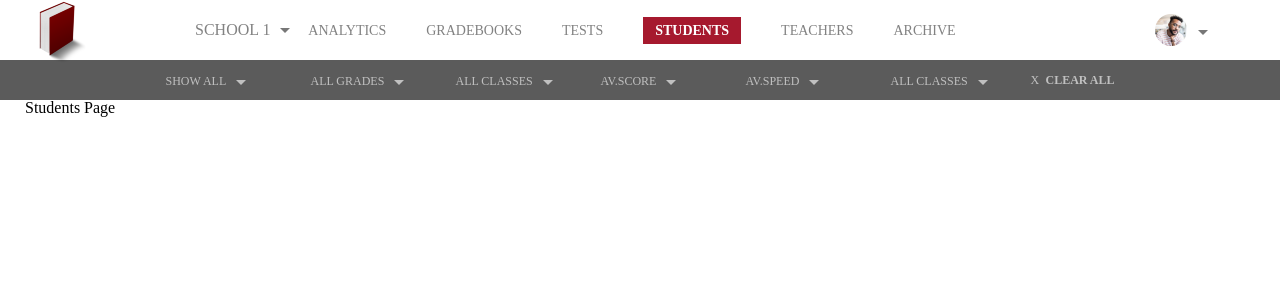
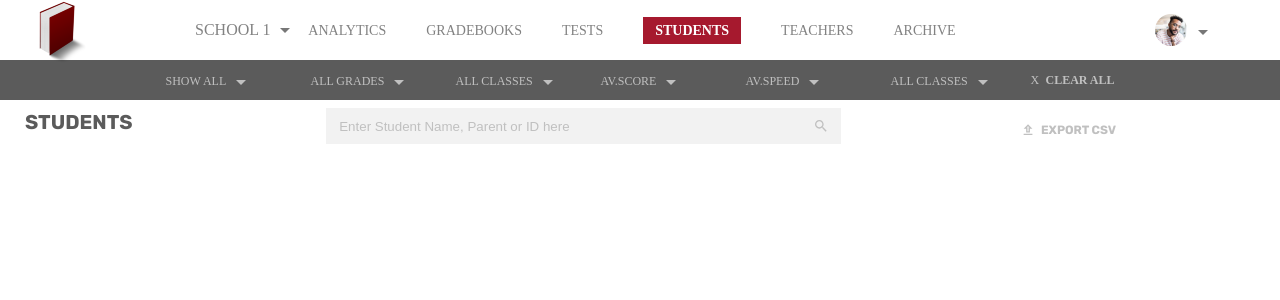
Before and after one commit to YuliaDobrova/test-task-j, a React (Create React App) app: page /students in a window 1280 px wide. Shown: the top 300 px of the page. Built offline with nearby package versions, Linux system fonts and the light colour scheme.

Commit message:
title input btn added

```diff
--- /dev/null
+++ b/src/components/studentsInfo/StudentsInfo.jsx
@@ -0,0 +1,25 @@
+import React from 'react';
+import sprite from '../../images/sprite.svg';
+import { StudentsInfoStyled } from './StudentsInfoStyled';
+
+const StudentsInfo = () => {
+  return (
+    <StudentsInfoStyled>
+      <h1 className="StudentsInfoTitle">Students</h1>
+      <label className="FilterWrapper">
+        <input className="Filter" placeholder="Enter Student Name, Parent or ID here" />
+        <svg className="SearchIcon" width="16" height="16">
+          <use href={sprite + '#icon-search'}></use>
+        </svg>
+      </label>
+      <div className="ExportBtnWrapper">
+        <svg className="ExportIcon" width="16" height="16">
+          <use href={sprite + '#icon-export-arrow'}></use>
+        </svg>
+        <button className="ExportBtn">Export CSV</button>
+      </div>
+    </StudentsInfoStyled>
+  );
+};
+
+export default StudentsInfo;
--- /dev/null
+++ b/src/components/studentsInfo/StudentsInfoStyled.js
@@ -0,0 +1,85 @@
+import styled from 'styled-components';
+
+export const StudentsInfoStyled = styled.div`
+  display: flex;
+  justify-content: space-between;
+  align-items: center;
+  .StudentsInfoTitle {
+    font-family: Rubik;
+    font-style: normal;
+    font-weight: bold;
+    font-size: 20px;
+    line-height: 24px;
+    text-transform: uppercase;
+    color: rgba(91, 91, 91, 1);
+  }
+  .FilterWrapper {
+    position: relative;
+  }
+  .Filter {
+    padding-left: 12px;
+    margin-top: 8px;
+    width: 499px;
+    height: 32px;
+    outline: none;
+    border: 1px solid transparent;
+    background-color: rgba(242, 242, 242, 1);
+    &:focus {
+      border: 1px solid rgba(192, 192, 192, 1);
+    }
+    &::placeholder {
+      color: rgba(192, 192, 192, 1);
+      /* color: rgba(166, 25, 46, 1); */
+    }
+  }
+  .SearchIcon {
+    position: absolute;
+    top: 40%;
+    right: 12px;
+    cursor: pointer;
+    fill: rgba(192, 192, 192, 1);
+    width: 16px;
+    height: 16px;
+    &:hover,
+    &:focus {
+      transform: scale(1.15);
+      fill: rgba(166, 25, 46, 1);
+    }
+  }
+
+  .ExportBtnWrapper {
+    position: relative;
+  }
+  .ExportIcon {
+    position: absolute;
+    top: 50%;
+    left: -15px;
+    fill: rgba(192, 192, 192, 1);
+    &:hover,
+    &:focus {
+      fill: rgba(166, 25, 46, 1);
+    }
+  }
+  .ExportBtn {
+    margin-top: 16px;
+    margin-right: 133px;
+    background-color: transparent;
+    text-transform: uppercase;
+    cursor: pointer;
+    outline: none;
+    border: none;
+    font-family: Rubik;
+    font-style: normal;
+    font-weight: bold;
+    font-size: 12px;
+    color: rgba(192, 192, 192, 1);
+    &:hover,
+    &:focus {
+      color: rgba(166, 25, 46, 1);
+    }
+  }
+  .ExportBtnWrapper + .ExportBtn + .ExportIcon:hover,
+  .ExportBtnWrapper + .ExportBtn + .ExportIcon:focus {
+    fill: rgba(166, 25, 46, 1);
+  }
+`;
--- /dev/null
+++ b/src/components/studentsInfo/index.js
@@ -0,0 +1 @@
+export { default } from './StudentsInfo';
--- a/src/pages/StudentsPage.js
+++ b/src/pages/StudentsPage.js
@@ -1,11 +1,8 @@
 import React from 'react';
+import StudentsInfo from '../components/studentsInfo/StudentsInfo';
 
 const StudentsPage = () => {
-  return (
-    <div>
-      <h1>Students Page</h1>
-    </div>
-  );
+  return <StudentsInfo />;
 };
 
 export default StudentsPage;
```
Also changed, not shown: src/components/header/icon-triangle-down.svg (deleted), src/images/sprite.svg.
